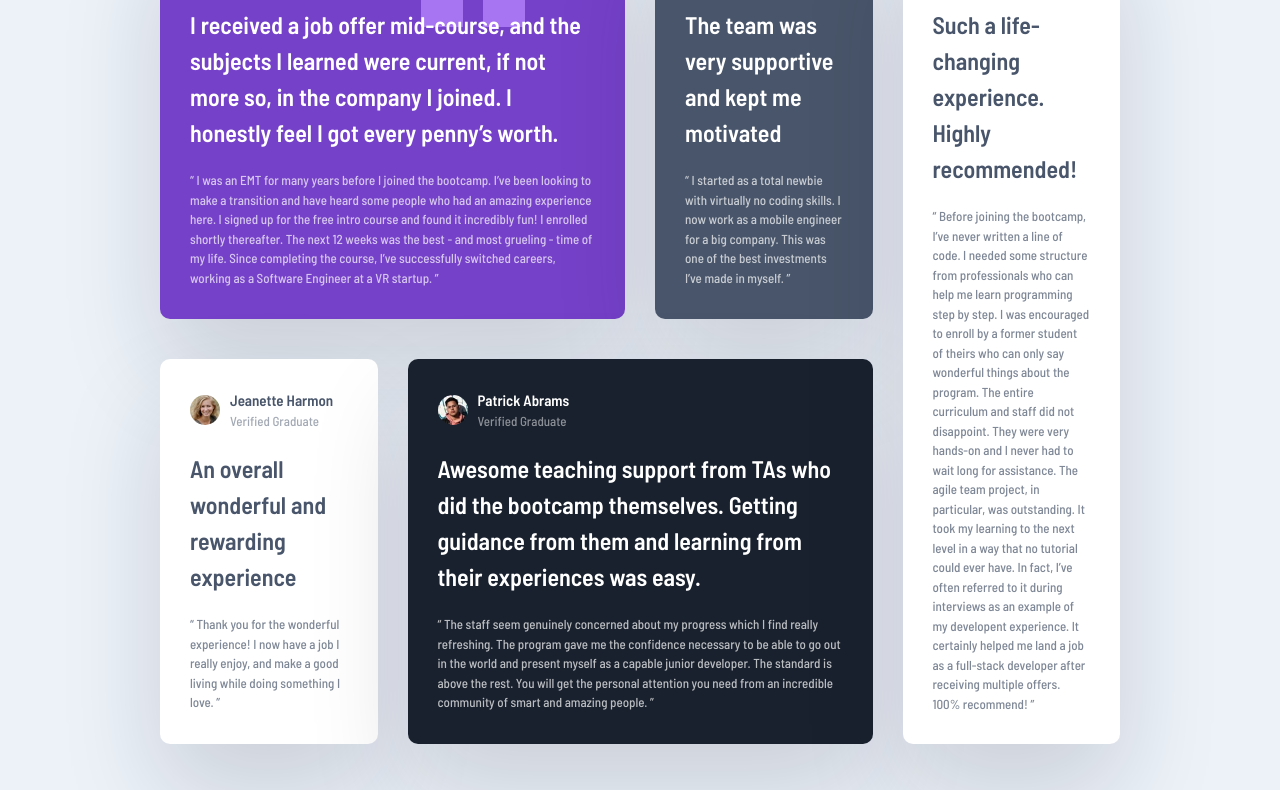
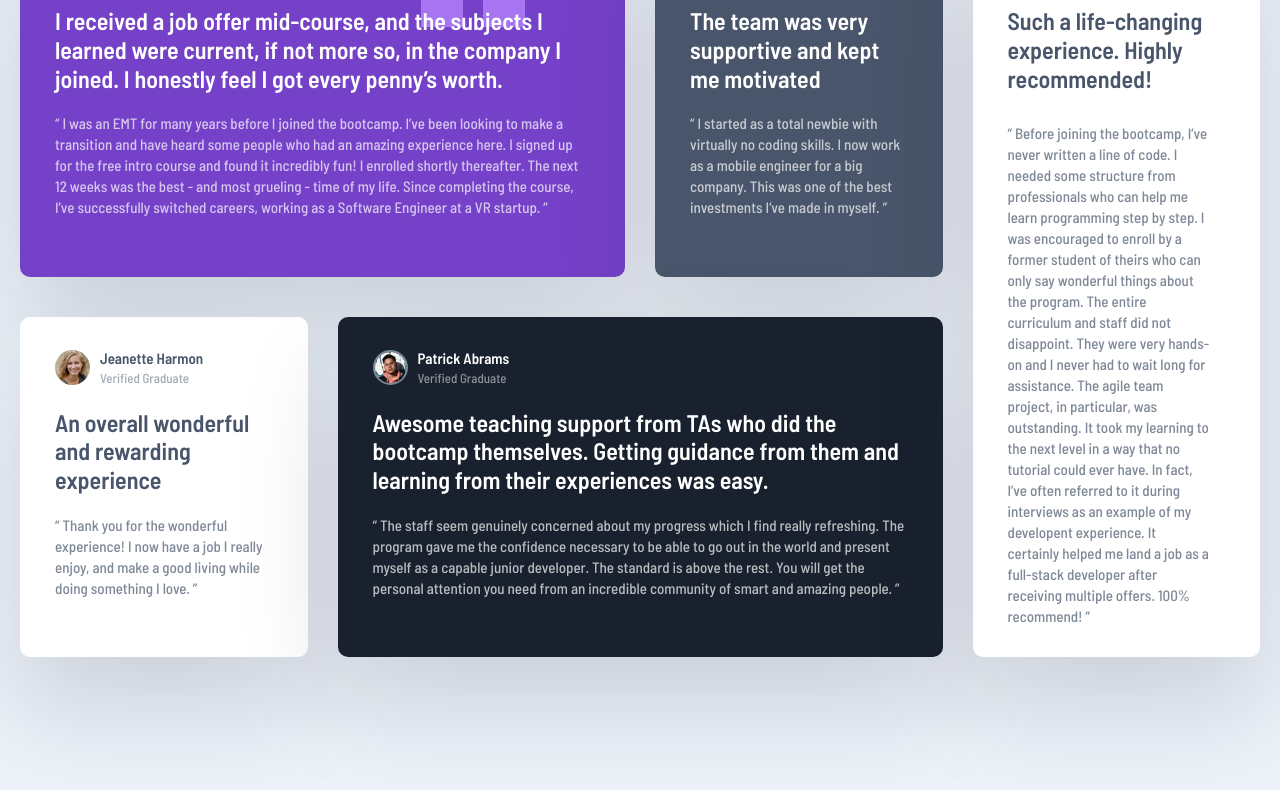
Before and after one commit to kkelizzz/learning-grid, a plain HTML site: page index.html in a window 1280 px wide. Shown: the part 205-995 px from the top of the page. Drawn offline with Linux system fonts and the light colour scheme.

Commit message:
solved grid size issues

```diff
--- a/styles.css
+++ b/styles.css
@@ -18,7 +18,7 @@ body{
 .testimonials{
     display: grid;
     grid-template-columns: repeat(4, 1fr);
-    max-width: 1000px;
+    max-width: 1440px;
     margin: 100px auto;
     padding: 20px;
     gap: 30px;
@@ -26,7 +26,7 @@ body{
 
 .card{
     background: white;
-    padding: 30px;
+    padding: 30px 35px;
     border-radius: 10px;
     box-shadow: rgba(17, 12, 46, 0.15) 0px 48px 100px 0px;
     margin-bottom: 10px;
@@ -34,15 +34,19 @@ body{
 
 .card__image{
     border-radius: 50%;
-    width: 30px;
-    height: 30px;
-    /* border */
+    width: 35px;
+    height: 35px;
+    border: 2px solid lightslategray;
 }
 
 .card__header{
     display: flex;
     align-items: center;
     column-gap: 10px;
+}
+
+.name{
+    line-height: 1.35;
 }
 
 .card__header h3{
@@ -55,12 +59,16 @@ body{
 
 .card__lead{
     font-size: 1.5rem;
-    font-weight: 800;
+    font-weight: 650;
     margin: 20px 0;
+    line-height: 1.2;
+    margin-bottom: 20px;
 }
 
 .card__quote{
     opacity: 70%;
+    font-size: 15px;
+    line-height: 1.4;
 }
 
 .card--bg-purple{
@@ -85,6 +93,10 @@ body{
     color: hsl(217, 19%, 35%);
 }
 
+.card--bg-white .card__image{
+    border: none;
+}
+
 .card:nth-of-type(1){
     grid-column: 1 / 3;
 }
@@ -106,3 +118,8 @@ body{
     grid-column: 4 / 5;
     grid-row: 1 / 3;
 }
+
+.card:nth-of-type(5) .card__quote{
+    margin-top: 30px;
+    margin-right: 15px;
+}
```
